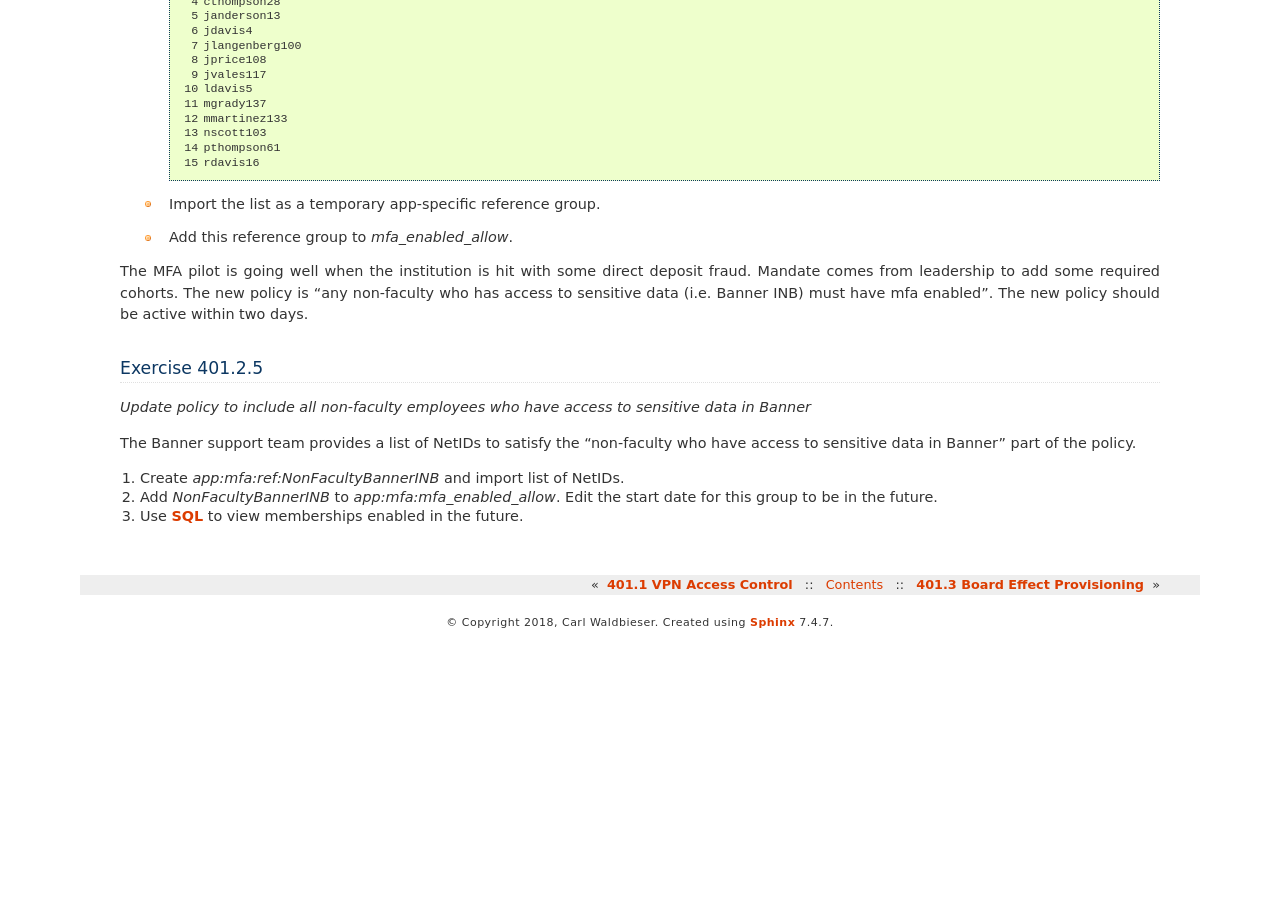
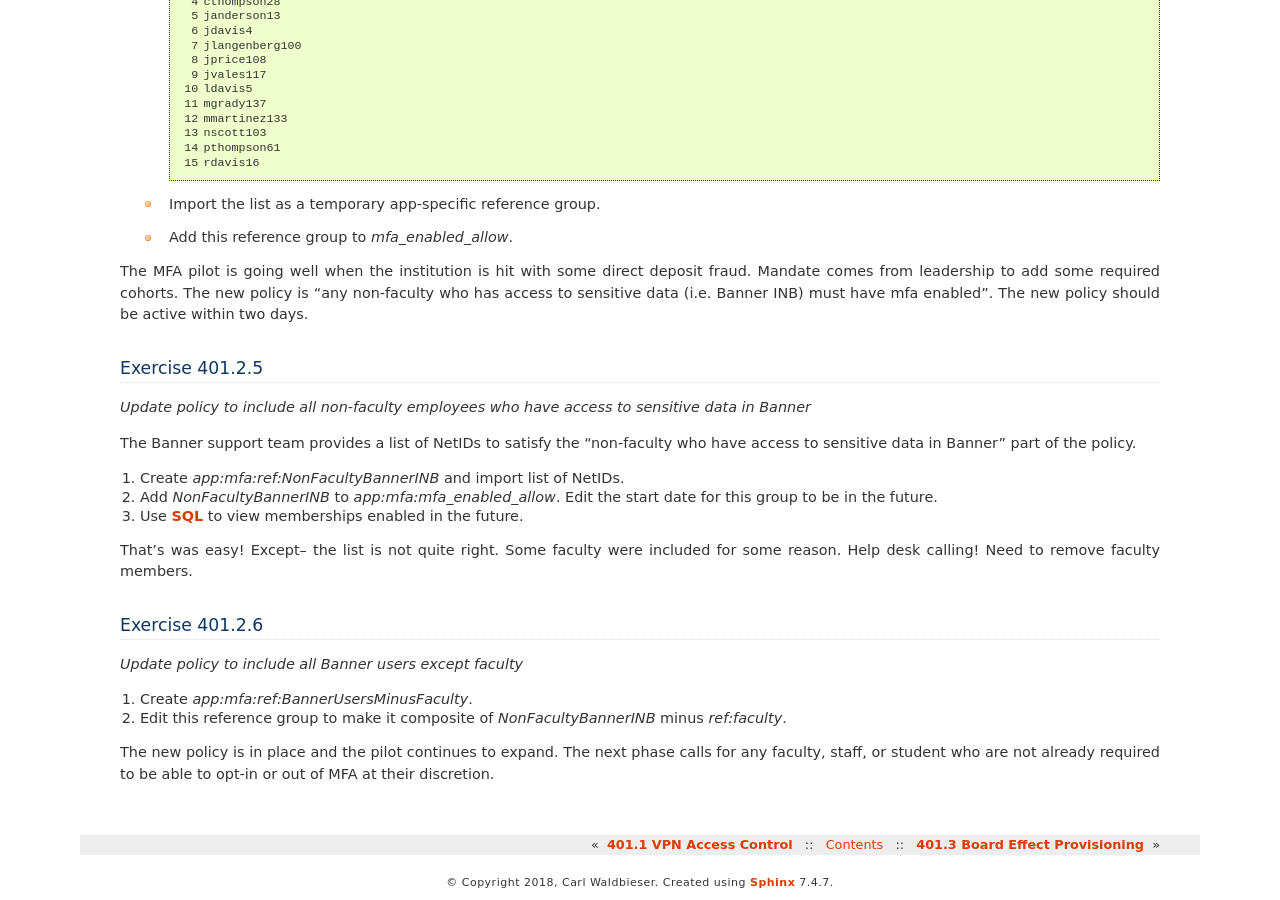
Before and after one commit to cwaldbieser/grouper401_docs, a Sphinx documentation site: the page built from docs/401.2.rst, in a window 1280 px wide and 900 px high, scrolled down 2590 px. Built offline with Sphinx 7.4.7, drawn with Linux system fonts in a browser that asks for light colours; before the commit the page ends 3230 px from its top, so only the background shows below that.

Commit message:
Added 401.2.6.

```diff
--- a/docs/401.2.rst
+++ b/docs/401.2.rst
@@ -136,3 +136,21 @@ who have access to sensitive data in Banner" part of the policy.
    date for this group to be in the future.
 #. Use :ref:`SQL <apdx-401.2.5-future-memberships-query>` to view memberships
    enabled in the future.
+
+That’s was easy! Except-- the list is not quite right. Some faculty were
+included for some reason. Help desk calling!  Need to remove faculty members.
+
+
+----------------
+Exercise 401.2.6
+----------------
+
+*Update policy to include all Banner users except faculty*
+
+#. Create `app:mfa:ref:BannerUsersMinusFaculty`.
+#. Edit this reference group to make it composite of `NonFacultyBannerINB`
+   minus `ref:faculty`.
+
+The new policy is in place and the pilot continues to expand. The next phase
+calls for any faculty, staff, or student who are not already required to be
+able to opt-in or out of MFA at their discretion.
```
